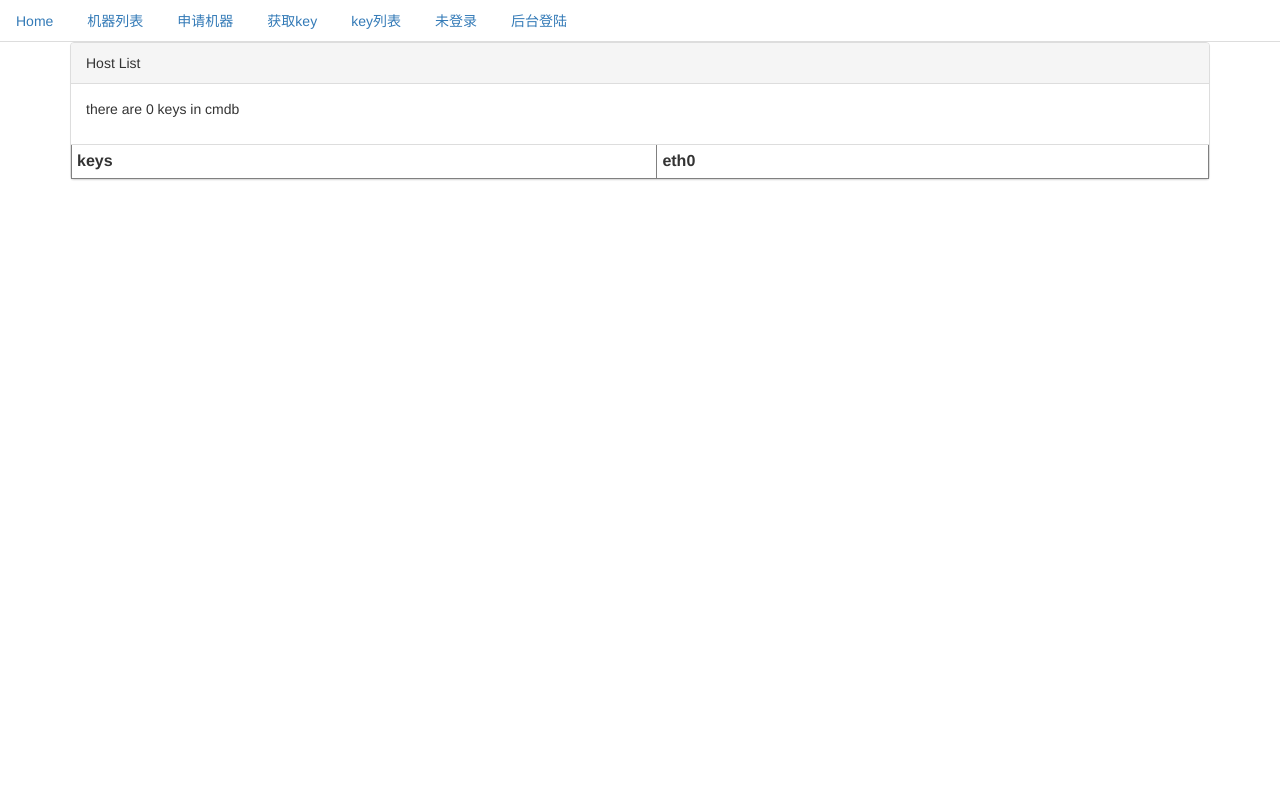
After one commit to gqdw/zm_cmdb, a Django app: page /main/keylist in a window 1280 px wide. The commit adds this page. Run offline with Django 3.2, Linux system fonts and the light colour scheme; data that the repository does not hold is empty; parts of the project's set-up code (start-up, migrations or seed data) failed here and were passed over; some libraries are stand-ins or nearby versions.

Commit message:
add keylist page

```diff
--- /dev/null
+++ b/zm_cmdb/main/templates/keylist.html
@@ -0,0 +1,33 @@
+{% load bootstrap3 %}
+{% bootstrap_css %}
+
+{% bootstrap_javascript %}
+{% bootstrap_messages %}
+<html>
+
+{% include "nav.html" %}
+
+<body>
+
+<div class="container">
+<div class="panel panel-default">
+<div class="panel-heading">Host List</div>
+<div class="panel-body">
+	<p>there are {{ keys|length }} keys in cmdb </p>
+</div>
+<table border="1" class="table table-condensed">
+<tr>
+<th>keys</th>
+<th>eth0</th>
+
+</tr>
+{% for k in keys %}
+        <tr>
+                <th>{{ k }} </th>
+        </tr>
+{% endfor %}
+</table>
+
+</body>
+</div>
+</html>
--- a/zm_cmdb/main/templates/nav.html
+++ b/zm_cmdb/main/templates/nav.html
@@ -3,6 +3,7 @@
   <li role="presentation"><a href="/main/list">机器列表</a></li>
   <li role="presentation"><a href="/main/apply">申请机器</a></li>
    <li role="presentation"><a href="/main/getkeys">获取key</a></li>
+   <li role="presentation"><a href="/main/keylist">key列表</a></li>
 {% if request.user.is_authenticated %}
   <li role="presentation"><a href="/main/logout">{{ request.user }} 已登录,登出请点击</a></li>
 {% else %}
--- a/zm_cmdb/main/urls.py
+++ b/zm_cmdb/main/urls.py
@@ -12,5 +12,6 @@ urlpatterns = [
 	url(r'^login', views.mylogin, name='mylogin'),
 	url(r'^logout', views.mylogout, name='mylogout'),
 	url(r'^getkeys', views.getkeys, name='getkeys'),
+	url(r'^keylist', views.keylist, name='keylist'),
 
 ]
--- a/zm_cmdb/main/views.py
+++ b/zm_cmdb/main/views.py
@@ -144,3 +144,7 @@ def getkeys(request):
 	else:
 		form = KeysForm()
 	return render(request, 'getkeys.html', {'form':form})
+
+def keylist(request):
+	keys = PublicKey.objects.all()
+	return render(request, 'keylist.html', {'keys':keys})
```
